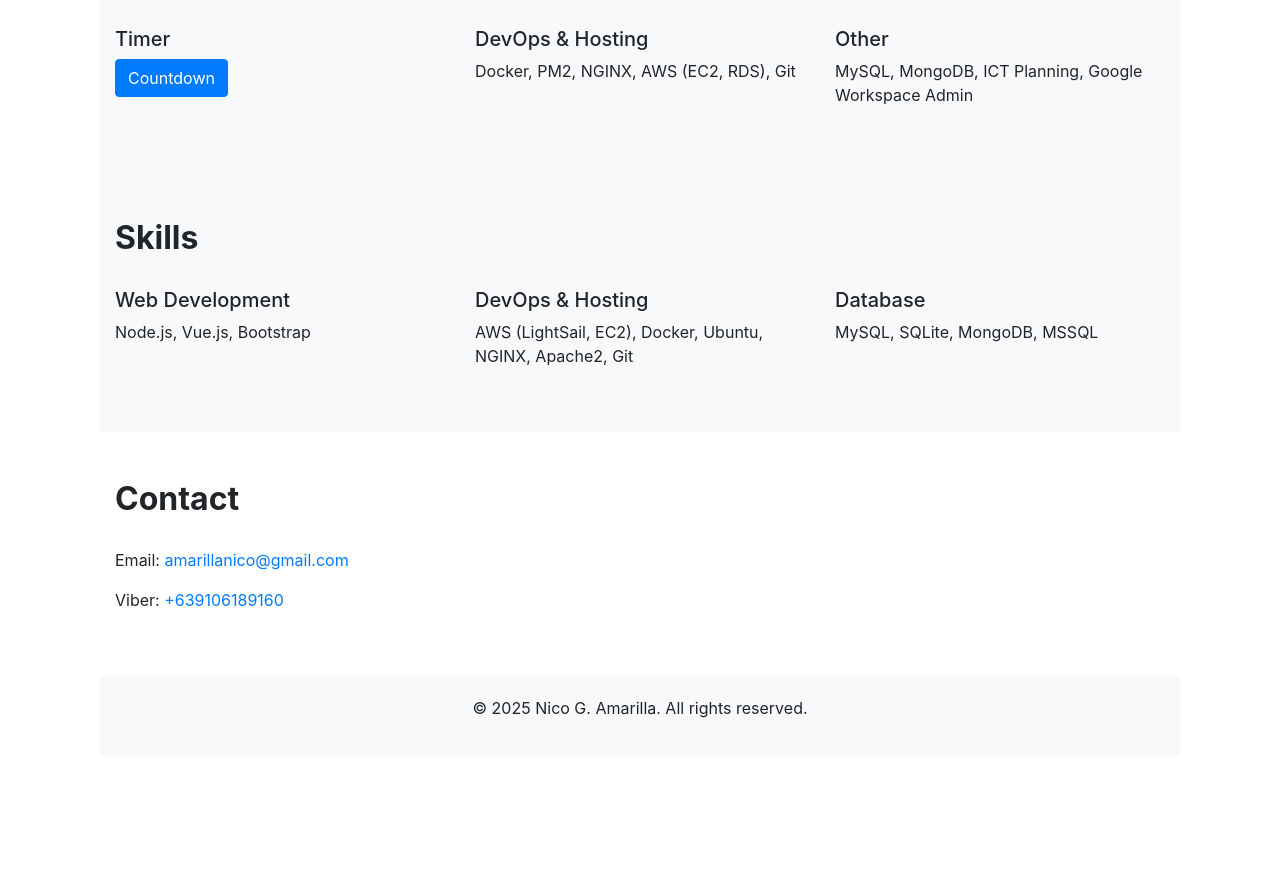
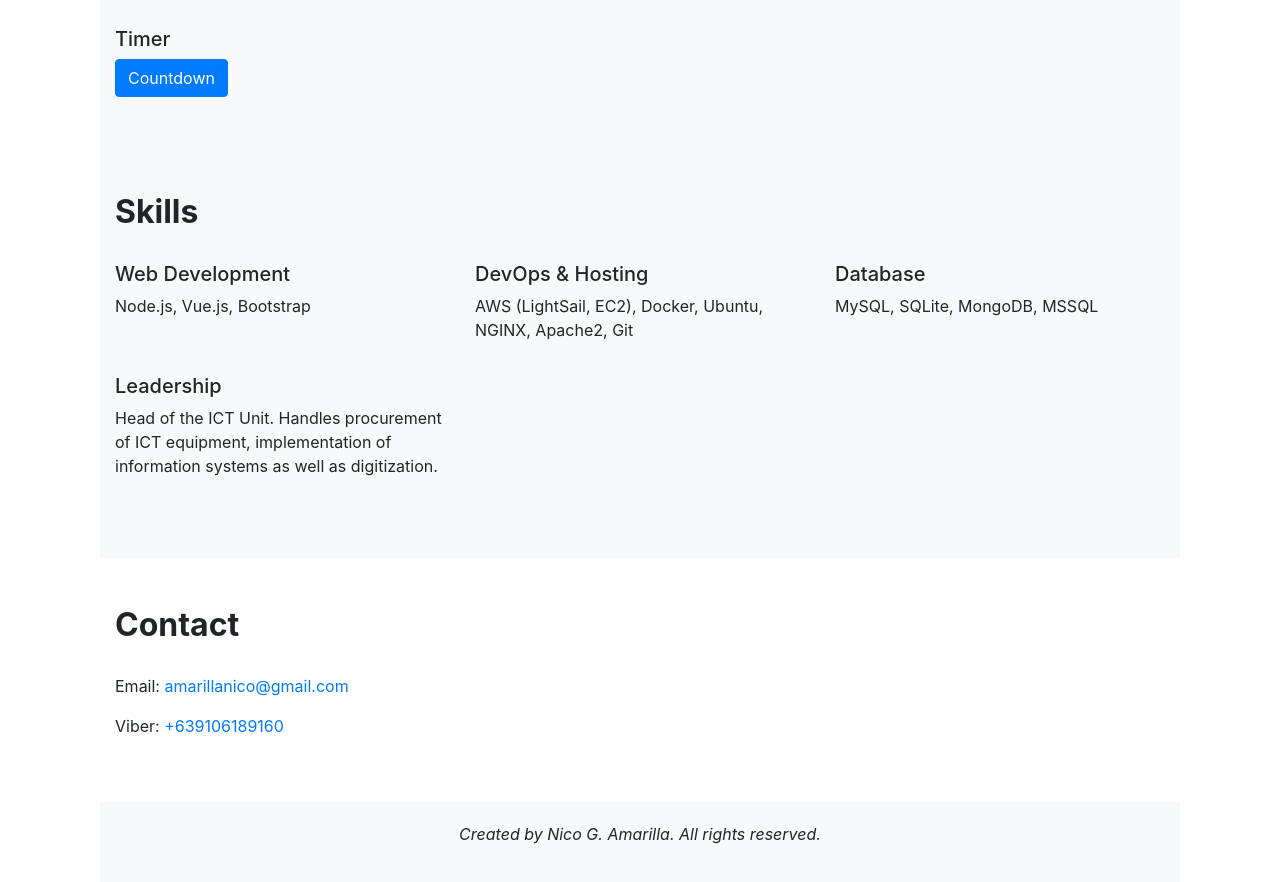
Before and after one commit to kosinix/nicoamarilla.com, a website: page src/view/home.html in a window 1280 px wide. Shown: the part 685-1567 px from the top of the page. Before the commit the page ends 1441 px from the top, so only its background shows below. Drawn offline with nearby package versions, Linux system fonts and the light colour scheme; files that its build step writes are made by us from their sources.

Commit message:
Update web pages

```diff
--- a/src/view/home.html
+++ b/src/view/home.html
@@ -52,12 +52,8 @@
           </div>
         </div>
         <div class="col-md-4">
-          <h5>DevOps & Hosting</h5>
-          <p>Docker, PM2, NGINX, AWS (EC2, RDS), Git</p>
         </div>
         <div class="col-md-4">
-          <h5>Other</h5>
-          <p>MySQL, MongoDB, ICT Planning, Google Workspace Admin</p>
         </div>
       </div>
     </div>
@@ -65,7 +61,7 @@
   <section id="skills" class="py-5 bg-light">
     <div class="container">
       <h2 class="section-title">Skills</h2>
-      <div class="row">
+      <div class="row mb-3">
         <div class="col-md-4">
           <h5>Web Development</h5>
           <p>Node.js, Vue.js, Bootstrap</p>
@@ -78,6 +74,13 @@
           <h5>Database</h5>
           <p>MySQL, SQLite, MongoDB, MSSQL</p>
         </div>
+      </div>
+      <div class="row mb-3">
+        <div class="col-md-4">
+          <h5>Leadership</h5>
+          <p>Head of the ICT Unit. Handles procurement of ICT equipment, implementation of information systems as well as digitization.</p>
+        </div>
+
       </div>
     </div>
   </section>
@@ -93,7 +96,7 @@
 
   <!-- Footer -->
   <footer>
-    <p>&copy; 2025 Nico G. Amarilla. All rights reserved.</p>
+    <p><em>Created by Nico G. Amarilla. All rights reserved.</em></p>
   </footer>
 </div>
 {% endblock %}
```
Also changed, not shown: src/view/countdown.html (+0 -7 lines).
